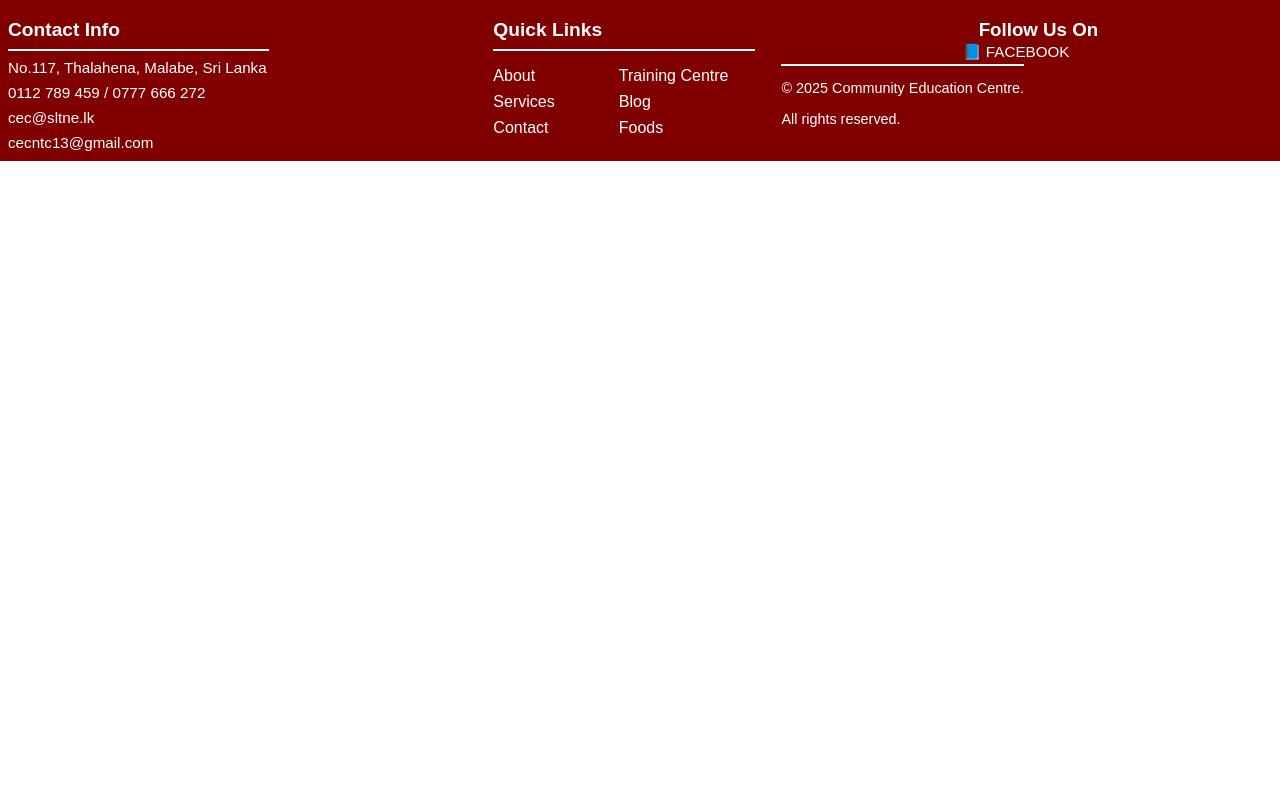
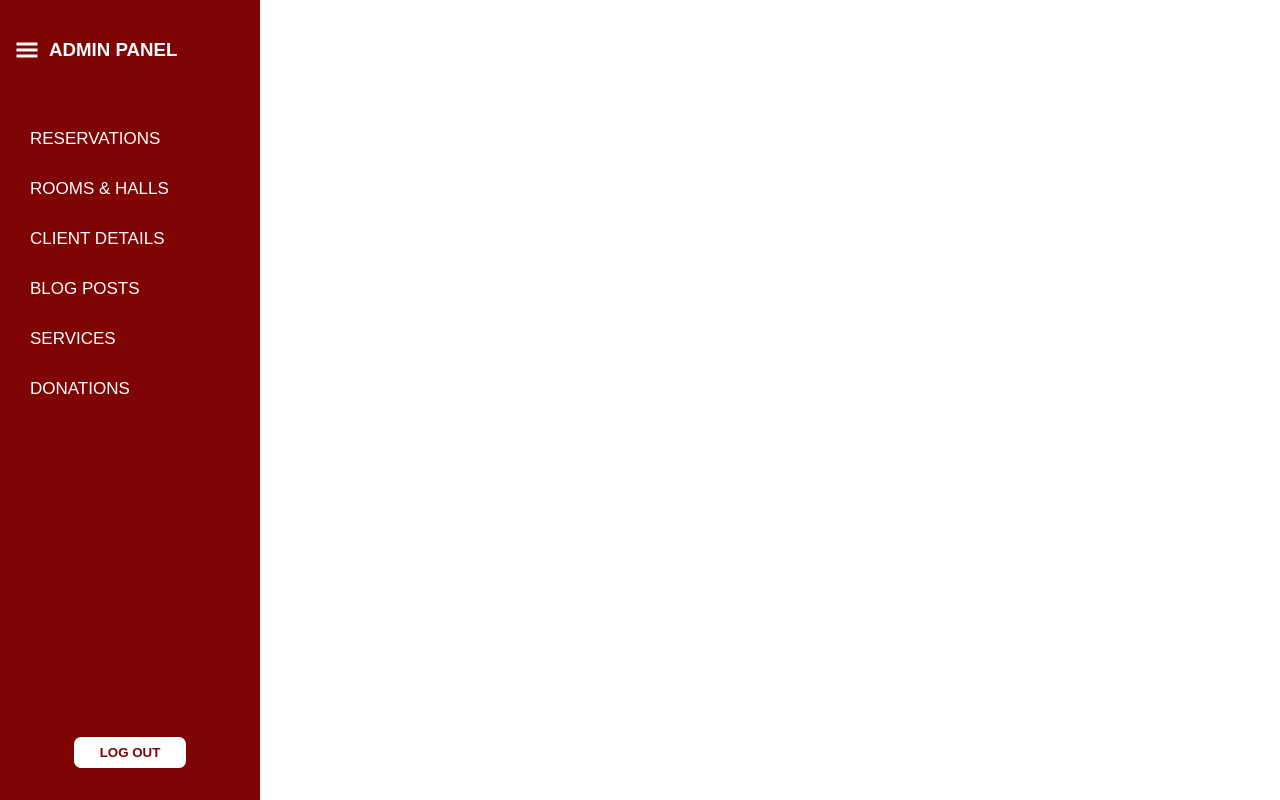
Before and after one commit to pehesara112455/softstack, a React (Create React App) app: page /admin in a window 1280 px wide. Shown: the top 800 px of the page. Built offline with nearby package versions, Linux system fonts and the light colour scheme.

Commit message:
implement admin side nav bar

```diff
--- a/package.json
+++ b/package.json
@@ -9,7 +9,8 @@
     "@testing-library/user-event": "^13.5.0",
     "react": "^19.1.1",
     "react-dom": "^19.1.1",
-    "react-router-dom": "^7.7.1",
+    "react-icons": "^5.5.0",
+    "react-router-dom": "^7.8.0",
     "react-scripts": "5.0.1",
     "swiper": "^11.2.10",
     "web-vitals": "^2.1.4"
--- a/src/App.js
+++ b/src/App.js
@@ -1,6 +1,9 @@
 import { BrowserRouter as Router, Routes, Route } from 'react-router-dom';
 import Hompage from './Components/Hompage';
 import Footer from './Components/Footer';
+
+import AdminNav from './Components/Admin/AdminNav'; // Import the sidebar nav
+
 
 function App() {
   return (
@@ -8,6 +11,7 @@ function App() {
       <div className="app-container">
         <Routes>
           <Route path="/" element={<Hompage />} />
+          <Route path="/admin" element={<AdminNav />} />
           {/* Add more routes here if needed */}
         </Routes>
       <Footer/>{}
--- /dev/null
+++ b/src/Components/Admin/AdminNav.js
@@ -0,0 +1,54 @@
+import React, { useState } from "react";
+import { Link, useNavigate } from "react-router-dom";
+import "../../Styles/Adminstyles/Navbar-styles.css";
+import { GiHamburgerMenu } from "react-icons/gi";
+
+const AdminNav = () => {
+  const navigate = useNavigate();
+  const [isOpen, setIsOpen] = useState(true); // initially visible
+
+  const handleLogout = () => {
+    // Add your logout logic here
+    // localStorage.removeItem("authToken");
+    navigate("/login");
+  };
+
+  const toggleNav = () => {
+    setIsOpen(!isOpen);
+  };
+
+  return (
+    <div className={`admin-nav ${isOpen ? "open" : "collapsed"}`}>
+      <div className="nav-top">
+        <GiHamburgerMenu
+          className="hamburger-icon"
+          onClick={toggleNav}
+        />
+        {isOpen && (
+          <div className="admin-nav-header">
+            <h3>ADMIN PANEL</h3>
+          </div>
+        )}
+      </div>
+
+      {isOpen && (
+        <>
+          <ul className="admin-nav-list">
+            <li><Link to="/admin/reservations">RESERVATIONS</Link></li>
+            <li><Link to="/admin/rooms-halls">ROOMS & HALLS</Link></li>
+            <li><Link to="/admin/client-details">CLIENT DETAILS</Link></li>
+            <li><Link to="/admin/blog-posts">BLOG POSTS</Link></li>
+            <li><Link to="/admin/services">SERVICES</Link></li>
+            <li><Link to="/admin/donations">DONATIONS</Link></li>
+          </ul>
+
+          <div className="admin-nav-logout">
+            <button onClick={handleLogout}>LOG OUT</button>
+          </div>
+        </>
+      )}
+    </div>
+  );
+};
+
+export default AdminNav;
--- /dev/null
+++ b/src/Styles/Adminstyles/Navbar-styles.css
@@ -0,0 +1,72 @@
+.admin-nav {
+  background: #7F0404;
+  width: 260px;
+  height: 100vh;
+  color: #fff;
+  display: flex;
+  flex-direction: column;
+  padding-top: 20px;
+  overflow: hidden;
+}
+
+.admin-nav.collapsed {
+  width: 60px; /* mini menu size */
+}
+
+.nav-top {
+  display: flex;
+  align-items: center;
+  padding: 0 15px;
+}
+
+.hamburger-icon {
+  font-size: 24px;
+  cursor: pointer;
+}
+
+.admin-nav-header {
+  margin-left: 10px;
+}
+
+.admin-nav-list {
+  list-style: none;
+  padding-left: 30px;
+  margin-top: 30px;
+}
+
+.admin-nav-list li {
+  margin: 20px 0;
+  padding-bottom: 10px;
+}
+
+.admin-nav-list a {
+  color: #fff;
+  text-decoration: none;
+  font-size: 17px;
+}
+
+.admin-nav-list a:hover {
+  color: #FFC107;
+}
+
+.admin-nav-logout {
+
+  margin-top: auto;
+  margin-bottom: 20%;
+  text-align: center;
+}
+
+.admin-nav-logout button {
+  padding: 8px 26px;
+  background: #fff;
+  color: #7F0404;
+  border: none;
+  border-radius: 7px;
+  font-weight: 600;
+  cursor: pointer;
+}
+
+.admin-nav-logout button:hover {
+  background: #C46C02;
+  color: #fff;
+}
```
Also changed, not shown: src/Components/Admin/reservation.js (added), 1 other file (tests, documents, lock files or other folders).
